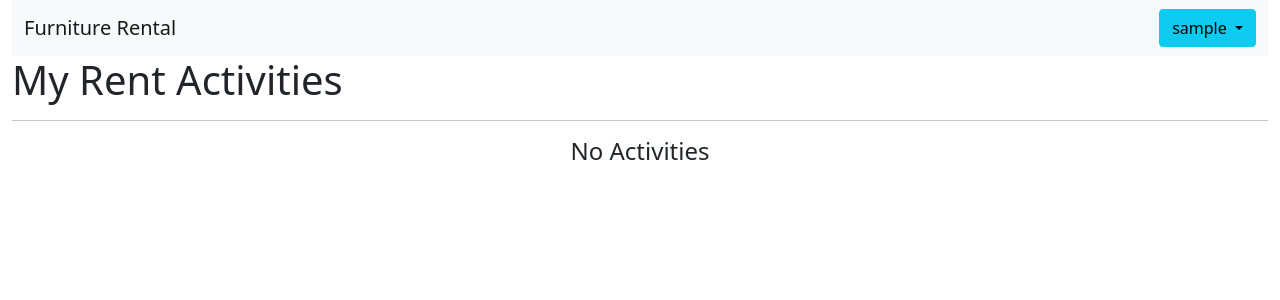
After one commit to gauravpandey068/furnitureRental, a Django app: page /home/rent/my-rent-products/ in a window 1280 px wide. The commit adds this page. Shown: the top 300 px of the page. Run offline with Django 4.2, Linux system fonts and the light colour scheme; the visitor is signed in with stand-in values (Sample User, id 1); data that the repository does not hold is empty.

Commit message:
rent product by user

```diff
--- /dev/null
+++ b/app/templates/my_rent_products.html
@@ -0,0 +1,53 @@
+{% extends 'base.html' %}
+{% block title %}My Rent Products{% endblock %}
+{% block content %}
+
+<div class="row">
+    <div class="col-md-12">
+        <h1>My Rent Activities</h1>
+        <hr>
+        {% if rents %}
+            <table class="table table-striped">
+            <thead>
+                <tr>
+                    <th>Image</th>
+                    <th>Product</th>
+                    <th>Price (per hours)</th>
+                    <th>Quantity</th>
+                    <th>Brand</th>
+                    <th>Rental From</th>
+                    <th>Rental To</th>
+                    <th>Total Rental Day</th>
+                    <th>Total Rental Price</th>
+                    <th>Status</th>
+                    <th>Is_Returned</th>
+                    <th>Action</th>
+                </tr>
+            </thead>
+            <tbody>
+                {% for rent in rents %}
+                <tr>
+                    <td><img src="{{ rent.product.image.url }}" alt="{{ rent.product.name }}" width="100" height="100"></td>
+                    <td>{{ rent.product.name }}</td>
+                    <td>{{ rent.product.price }}</td>
+                    <td>{{ rent.quantity }}</td>
+                    <td>{{ rent.product.brand }}</td>
+                    <td>{{ rent.start_date }}</td>
+                    <td>{{ rent.end_date }}</td>
+                    <td>{{ rent.rental_day }}</td>
+                    <td>{{ rent.total_price }}</td>
+                    <td>{{ rent.status }}</td>
+                    <td>{{ rent.is_returned }}</td>
+
+                </tr>
+                {% endfor %}
+            </tbody>
+        </table>
+        {% else %}
+            <div class="text-center">
+                <h4>No Activities</h4>
+            </div>
+        {% endif %}
+    </div>
+
+{% endblock %}
--- a/app/urls.py
+++ b/app/urls.py
@@ -12,6 +12,7 @@ urlpatterns = [
     path('dashboard/product/edit/<int:product_id>/', views.edit_product, name='edit_product'),
     path('home/<int:product_id>/', views.products_detail, name='product_detail'),
     path('home/rent/<int:product_id>/', views.rent, name='rent'),
+    path('home/rent/my-rent-products/', views.my_rent_products, name='my_rent_products'),
 ]
 urlpatterns += staticfiles_urlpatterns()
 urlpatterns += static(settings.MEDIA_URL, document_root=settings.MEDIA_ROOT)
--- a/app/views/home.py
+++ b/app/views/home.py
@@ -2,8 +2,9 @@ from django.contrib import messages
 from django.contrib.auth.decorators import login_required
 from django.shortcuts import render, redirect
 
+from app.decorators import user_information_required
 from app.forms import RentForm
-from app.models import Product
+from app.models import Product, Rent
 
 
 def home(request):
@@ -16,7 +17,8 @@ def products_detail(request, product_id):
     return render(request, 'products_detail.html', {'product': product})
 
 
-@login_required(login_url='/login')
+@login_required(login_url='login')
+@user_information_required
 def rent(request, product_id):
     request_product = Product.objects.get(id=product_id)
     if request.method == 'POST':
@@ -37,3 +39,9 @@ def rent(request, product_id):
         form = RentForm(initial={'product': product, 'user': user})
 
     return render(request, 'rent_form.html', {'form': form})
+
+
+@login_required(login_url='login')
+def my_rent_products(request):
+    rents = Rent.objects.filter(user=request.user)
+    return render(request, 'my_rent_products.html', {'rents': rents})
--- a/templates/base.html
+++ b/templates/base.html
@@ -29,6 +29,7 @@
                             {% if request.user.is_staff %}
                                 <li><a class="dropdown-item" href="{% url 'dashboard' %}">DashBoard</a></li>
                             {% endif %}
+                            <li><a class="dropdown-item" href="{% url 'my_rent_products' %}">My Rent Products</a></li>
                             <li><a class="dropdown-item" href="{% url 'profile' %}">Profile</a></li>
                             <li>
                                 <hr class="dropdown-divider" />
```
